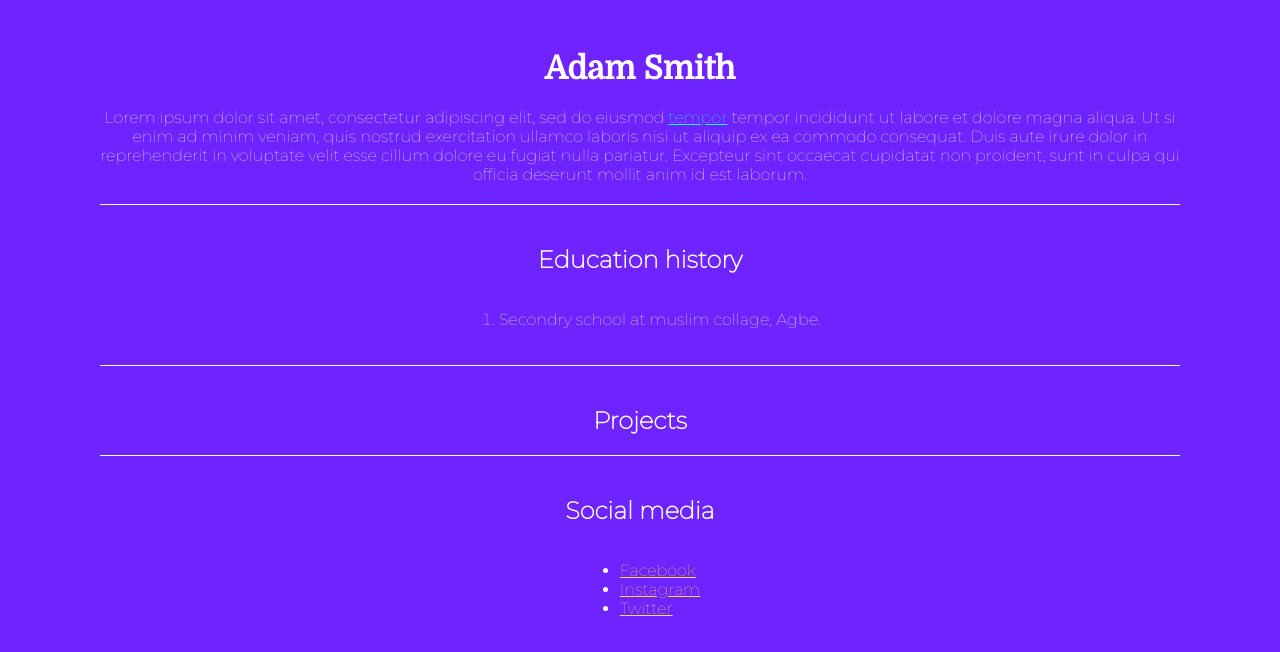
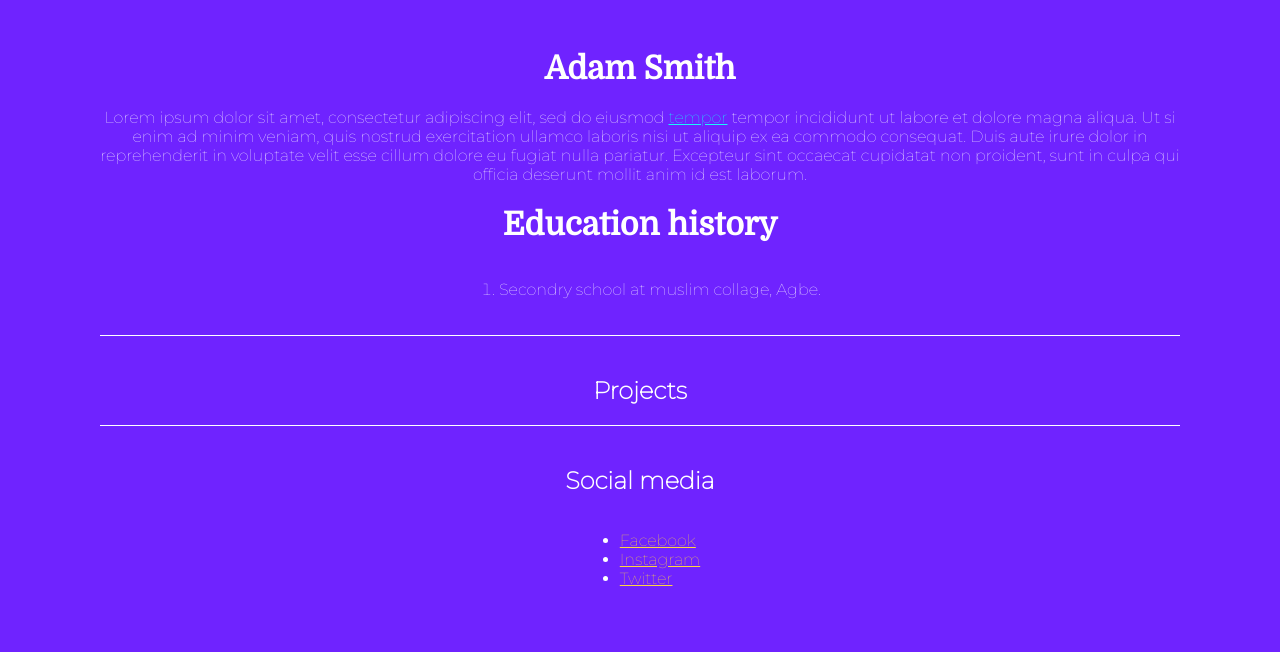
Before and after one commit to eerapheal/self-code-review, a website: page index.html in a window 1280 px wide. Drawn offline with Linux system fonts and the light colour scheme.

Commit message:
html changed

```diff
--- a/index.html
+++ b/index.html
@@ -16,7 +16,7 @@
        <p id="bio">
          Lorem ipsum dolor sit amet, consectetur adipiscing elit, sed do eiusmod <a href="https://www.linkedin.com"> tempor</a> tempor incididunt ut labore et dolore magna aliqua.  Ut si enim ad minim veniam, quis nostrud exercitation ullamco laboris nisi ut aliquip ex ea commodo consequat. Duis aute irure dolor in reprehenderit in voluptate velit esse cillum dolore eu fugiat nulla pariatur. Excepteur sint occaecat cupidatat non proident, sunt in culpa qui officia deserunt mollit anim id est laborum.
        </p>
-       <h2>Education history</h2>
+       <h1>Education history</h1>
        <div id = "education">
           <ol>
             <li> Secondry school at muslim collage, Agbe.</li>
```
